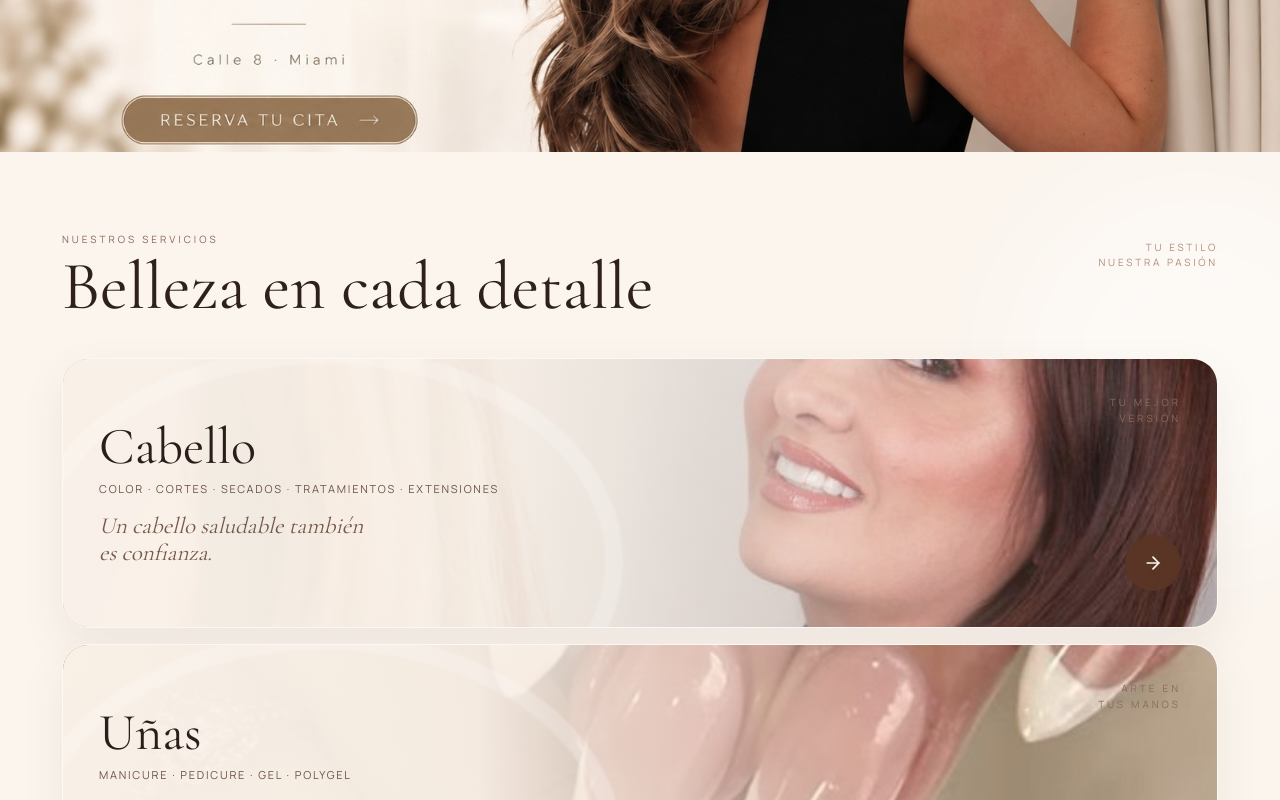
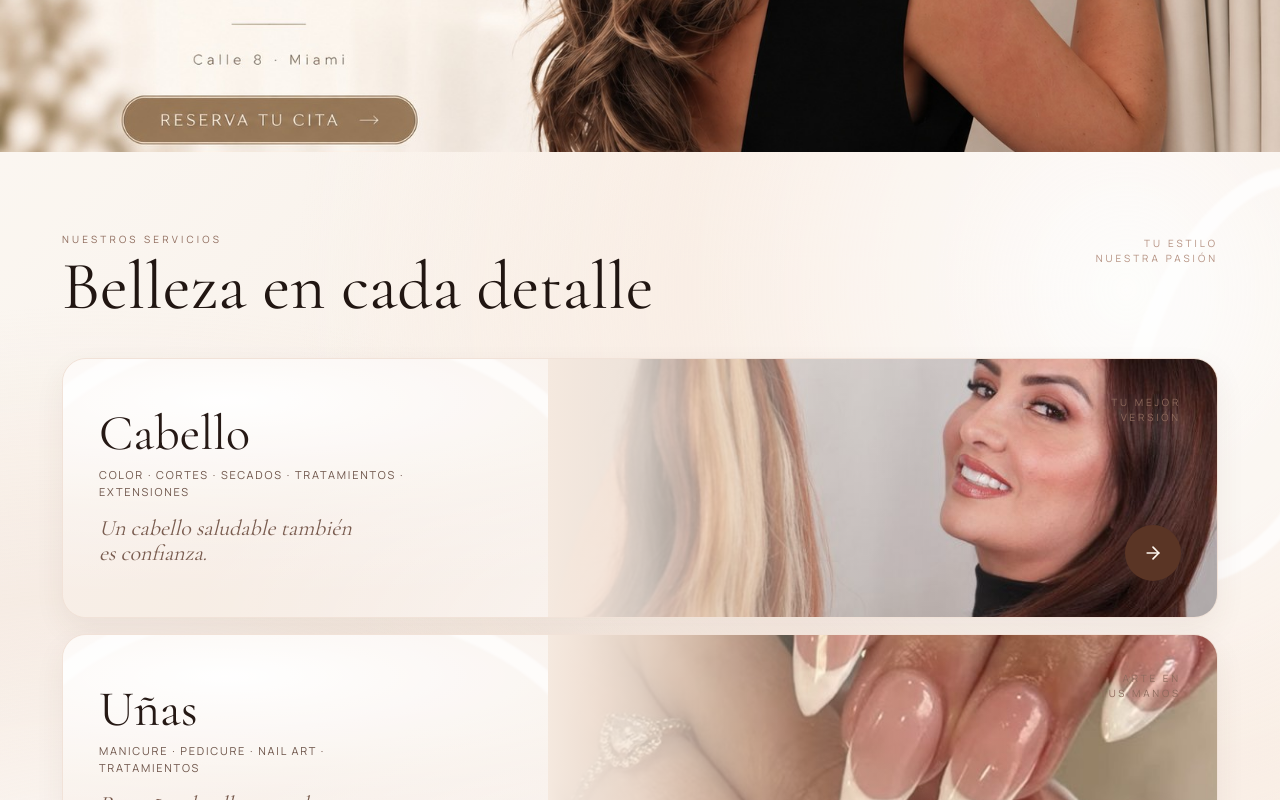
Before and after one commit to bodyshapersystem/Gloria-beauty-salon-, a Next.js app: page / in a window 1280 px wide. Shown: the part 500-1300 px from the top of the page. Built offline with nearby package versions, Linux system fonts and the light colour scheme.

Commit message:
Match services section to approved editorial mockup

```diff
--- a/components/public/ServicesStrip.tsx
+++ b/components/public/ServicesStrip.tsx
@@ -14,7 +14,7 @@ const services = [
   },
   {
     title: "Uñas",
-    subcopy: "Manicure · Pedicure · Gel · Polygel",
+    subcopy: "Manicure · Pedicure · Nail Art · Tratamientos",
     quote: "Pequeños detalles, grandes historias.",
     accent: "Arte en tus manos",
     photo: "/images/gloria/nails/nails-01.jpg",
@@ -28,7 +28,7 @@ const services = [
     accent: "Realza tu esencia",
     photo: "/images/gloria/team/diana.jpg",
     href: "/servicios#brows",
-    position: "object-[50%_25%]",
+    position: "object-[50%_18%]",
   },
   {
     title: "Maquillaje & Bronceado",
@@ -37,25 +37,31 @@ const services = [
     accent: "Belleza que te acompaña",
     photo: "/images/gloria/team/emmy.jpg",
     href: "/servicios#tanning",
-    position: "object-[50%_22%]",
+    position: "object-[50%_18%]",
   },
 ];
 
 export function ServicesStrip() {
   return (
-    <section className="relative overflow-hidden bg-[#FBF5EE] py-14 md:py-20">
-      <div className="pointer-events-none absolute -right-24 top-8 h-[360px] w-[360px] rounded-full bg-white/50 blur-3xl" />
-      <div className="pointer-events-none absolute -left-24 bottom-24 h-[320px] w-[320px] rounded-full bg-[#E8D2C5]/35 blur-3xl" />
+    <section className="relative overflow-hidden bg-[#FBF6F0] py-12 md:py-20">
+      <div className="pointer-events-none absolute inset-0 opacity-90"
+        style={{
+          background:
+            "radial-gradient(ellipse at 88% 10%,rgba(255,255,255,.95) 0%,rgba(250,237,227,.55) 28%,transparent 52%),radial-gradient(ellipse at 8% 62%,rgba(255,255,255,.75) 0%,rgba(237,215,201,.28) 34%,transparent 58%),linear-gradient(135deg,#FBF7F2 0%,#F7ECE3 48%,#FBF6F0 100%)",
+        }}
+      />
+      <div className="pointer-events-none absolute -right-20 top-2 h-[430px] w-[230px] rotate-[18deg] rounded-[55%] border-[18px] border-white/70 bg-white/10 blur-[1px]" />
+      <div className="pointer-events-none absolute -left-28 bottom-8 h-[420px] w-[260px] -rotate-[18deg] rounded-[60%] border-[20px] border-[#EED7C8]/45 bg-white/10 blur-[1px]" />
 
       <div className="relative mx-auto max-w-[1220px] px-4 md:px-8">
-        <div className="mb-7 flex items-start justify-between gap-5 md:mb-10">
+        <div className="mb-7 flex items-start justify-between gap-4 md:mb-10">
           <div>
-            <p className="text-[9px] uppercase tracking-[0.30em] text-[#8C6758] md:text-[10px]">Nuestros servicios</p>
-            <h2 className="mt-2 max-w-[700px] font-serif text-[42px] leading-[0.94] text-[#2E211C] md:text-[68px]">
+            <p className="text-[9px] uppercase tracking-[0.32em] text-[#8E6B5C] md:text-[10px]">Nuestros servicios</p>
+            <h2 className="mt-2 max-w-[680px] font-serif text-[42px] leading-[0.93] text-[#211612] md:text-[68px]">
               Belleza<br className="md:hidden" /> en cada detalle
             </h2>
           </div>
-          <p className="hidden pt-2 text-right text-[10px] uppercase tracking-[0.28em] text-[#B18D7B] md:block">
+          <p className="hidden pt-1 text-right text-[10px] uppercase leading-[1.55] tracking-[0.30em] text-[#B38F7F] md:block">
             Tu estilo<br />nuestra pasión
           </p>
         </div>
@@ -65,30 +71,42 @@ export function ServicesStrip() {
             <Link
               href={service.href}
               key={service.title}
-              className="group relative block min-h-[205px] overflow-hidden rounded-[26px] border border-white/70 bg-[#F3E7DD] shadow-[0_18px_45px_rgba(87,60,50,.08)] md:min-h-[260px]"
+              className="group relative block min-h-[205px] overflow-hidden rounded-[24px] border border-[#F1E2D8] bg-[#F5E9DF] shadow-[0_12px_30px_rgba(82,53,41,.07)] md:min-h-[258px]"
             >
-              <Image
-                src={service.photo}
-                alt={service.title}
-                fill
-                sizes="(max-width: 768px) 100vw, 1220px"
-                className={`object-cover ${service.position} transition-transform duration-[1.2s] ease-out group-hover:scale-[1.025]`}
+              <div className="absolute inset-0"
+                style={{
+                  background:
+                    "radial-gradient(ellipse at 14% 16%,rgba(255,255,255,.98),rgba(255,255,255,.28) 38%,transparent 64%),radial-gradient(ellipse at 58% 105%,rgba(255,255,255,.62),transparent 58%),linear-gradient(112deg,#F8EEE6 0%,#F5E8DE 44%,#EFE0D4 100%)",
+                }}
               />
+              <div className="absolute -left-20 bottom-[-48%] h-[165%] w-[55%] rounded-[56%] border-[18px] border-white/60 bg-white/10 blur-[1px]" />
+              <div className="absolute inset-y-0 right-0 w-[58%] overflow-hidden">
+                <Image
+                  src={service.photo}
+                  alt={service.title}
+                  fill
+                  sizes="(max-width: 768px) 58vw, 710px"
+                  className={`object-cover ${service.position} transition-transform duration-[1.2s] ease-out group-hover:scale-[1.025]`}
+                />
+                <div className="absolute inset-0 bg-[linear-gradient(90deg,#F5E9DF_0%,rgba(245,233,223,.82)_14%,rgba(245,233,223,.28)_38%,rgba(245,233,223,0)_72%)]" />
+              </div>
 
-              <div className="absolute inset-0 bg-[linear-gradient(90deg,rgba(250,242,233,.98)_0%,rgba(250,242,233,.94)_36%,rgba(250,242,233,.55)_58%,rgba(250,242,233,.08)_82%,rgba(250,242,233,0)_100%)]" />
-              <div className="absolute inset-y-0 left-[46%] w-[28%] -skew-x-[13deg] bg-white/12 blur-xl" />
-              <div className="absolute -left-10 bottom-[-55%] h-[160%] w-[52%] rounded-[55%] border-[18px] border-white/20 bg-white/5 blur-[1px]" />
-
-              <div className="relative z-10 flex min-h-[205px] items-center justify-between gap-4 px-5 py-5 md:min-h-[260px] md:px-9 md:py-8">
-                <div className="max-w-[64%] md:max-w-[54%]">
-                  <h3 className="font-serif text-[31px] leading-none text-[#2B1E1A] md:text-[52px]">{service.title}</h3>
-                  <p className="mt-2 text-[9px] uppercase leading-[1.5] tracking-[0.16em] text-[#6D5449] md:text-[11px]">{service.subcopy}</p>
-                  <p className="mt-4 max-w-[270px] font-serif text-[17px] italic leading-[1.15] text-[#76584A] md:text-[23px]">{service.quote}</p>
+              <div className="relative z-10 flex min-h-[205px] items-stretch justify-between gap-3 px-5 py-5 md:min-h-[258px] md:px-9 md:py-8">
+                <div className="flex max-w-[62%] flex-col justify-center md:max-w-[52%]">
+                  <h3 className="font-serif text-[31px] leading-[0.95] text-[#261915] md:text-[50px]">{service.title}</h3>
+                  <p className="mt-2 max-w-[330px] text-[9px] uppercase leading-[1.55] tracking-[0.16em] text-[#6E554A] md:text-[11px]">
+                    {service.subcopy}
+                  </p>
+                  <p className="mt-4 max-w-[255px] font-serif text-[17px] italic leading-[1.12] text-[#785B4E] md:text-[22px]">
+                    {service.quote}
+                  </p>
                 </div>
 
-                <div className="flex h-full min-h-[165px] flex-col items-end justify-between self-stretch py-1 md:min-h-[204px]">
-                  <span className="max-w-[85px] text-right text-[8px] uppercase leading-[1.55] tracking-[0.30em] text-[#8C6B5C] md:text-[10px]">{service.accent}</span>
-                  <span className="grid h-12 w-12 place-items-center rounded-full bg-[#5A3525]/95 text-[#FFF8F0] shadow-[0_8px_20px_rgba(67,41,29,.18)] transition-transform duration-300 group-hover:translate-x-1 md:h-14 md:w-14">
+                <div className="flex w-[86px] flex-col items-end justify-between py-1 md:w-[112px]">
+                  <span className="max-w-[82px] text-right text-[8px] uppercase leading-[1.55] tracking-[0.28em] text-[#8E6B5D] md:text-[10px]">
+                    {service.accent}
+                  </span>
+                  <span className="grid h-12 w-12 place-items-center rounded-full bg-[#5A3525] text-[#FFF8F0] shadow-[0_8px_20px_rgba(67,41,29,.16)] transition-transform duration-300 group-hover:translate-x-1 md:h-14 md:w-14">
                     <ArrowRight size={20} />
                   </span>
                 </div>
```
